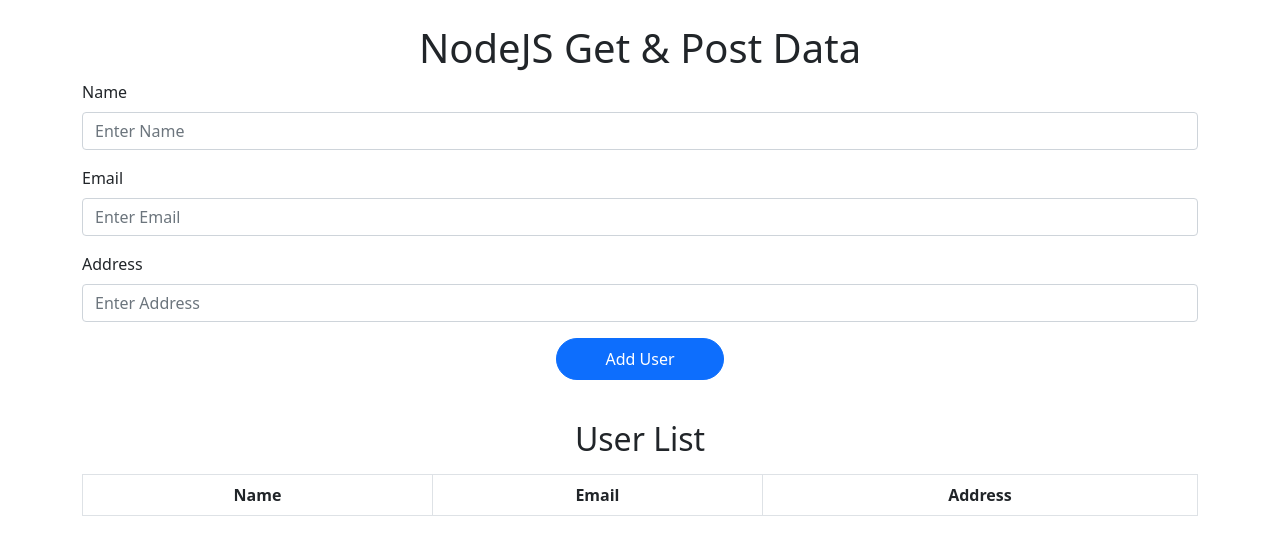
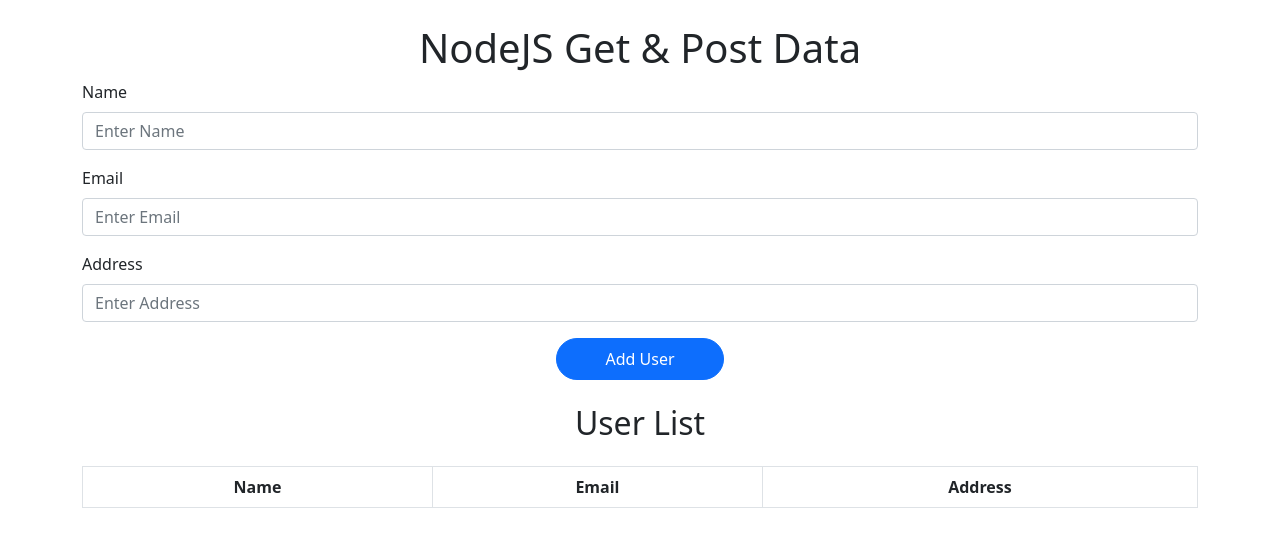
Before and after one commit to hamzailyas24/First-NodeJS-App, a plain HTML site: page index.html in a window 1280 px wide. Drawn offline with nearby package versions, Linux system fonts and the light colour scheme; no server answers.

Commit message:
Margin Added In User List Heading

```diff
--- a/index.html
+++ b/index.html
@@ -65,9 +65,9 @@
 
             <div class="col-md-12">
 
-                <h2 class="text-center my-3"> User List </h2>
+                <h2 class="text-center"> User List </h2>
 
-                <div class="table-responsive">
+                <div class="table-responsive mt-4">
 
                     <table class="table table-bordered table-striped">
 
```
